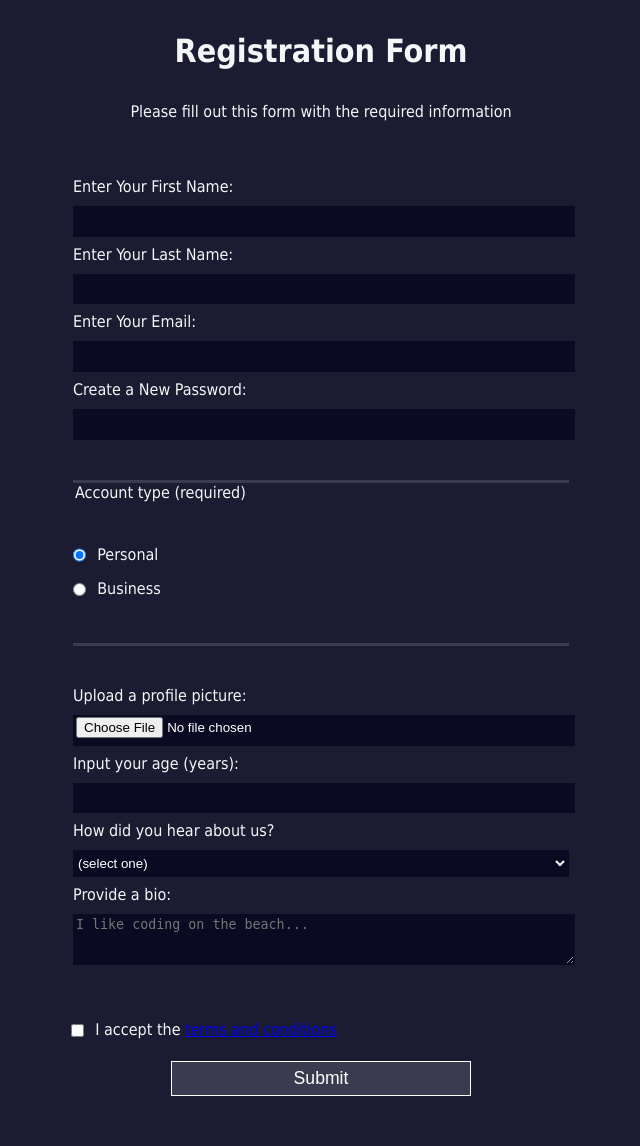
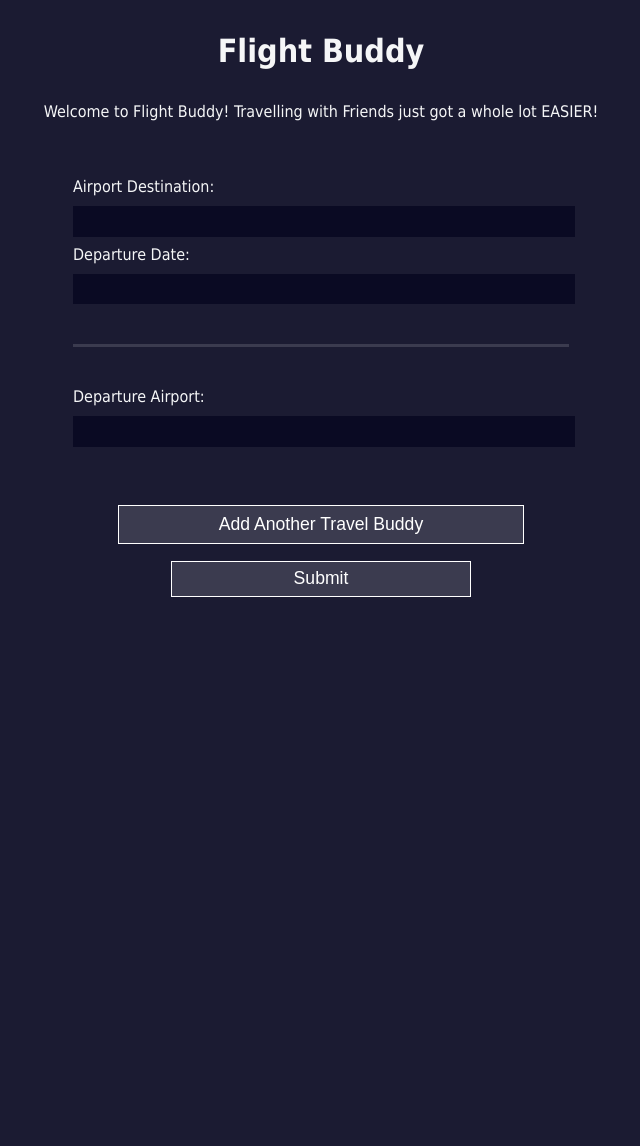
Before and after one commit to tsubaric/flight-buddy, a Flask app: page / in a window 1280 px wide. Shown: the whole page, without its empty margins (319-959 px from the left). After the commit the page ends 597 px from the top, so only its background shows below. Run offline with Flask 3, Linux system fonts and the light colour scheme.

Commit message:
basic front end

```diff
--- a/templates/index_css.html
+++ b/templates/index_css.html
@@ -3,7 +3,7 @@
 <head>
     <meta charset="UTF-8">
     <meta http-equiv="X-UA-Compatible" content="IE=edge">
-    <title>Registration Form</title>
+    <title>Flight Buddy</title>
     <style>
         body {
             width: 100%;
@@ -75,45 +75,35 @@
             padding: 1px 2px;
         }
 
+        input[type="add_buddy"] {
+            display: block;
+            width: 80%;
+            margin: 1em auto;
+            height: 2em;
+            font-size: 1.1rem;
+            background-color: #3b3b4f;
+            border-color: white;
+            min-width: 300px;
+            text-align: center;
+        }
+
         .inline{
             display: inline;
         }
     </style>
 </head>
 <body>
-    <h1>Registration Form</h1>
-    <p>Please fill out this form with the required information</p>
+    <h1>Flight Buddy</h1>
+    <p>Welcome to Flight Buddy! Travelling with Friends just got a whole lot EASIER!</p>
     <form method="post" action='https://register-demo.freecodecamp.org'>
         <fieldset>
-            <label for="first-name">Enter Your First Name: <input id="first-name" name="first-name" type="text" required /></label>
-            <label for="last-name">Enter Your Last Name: <input id="last-name" name="last-name" type="text" required /></label>
-            <label for="email">Enter Your Email: <input id="email" name="email" type="email" required /></label>
-            <label for="new-password">Create a New Password: <input id="new-password" name="new-password" type="password" pattern="[a-z0-5]{8,}" required /></label>
+            <label for="destination">Airport Destination: <input id="destination" name="destination" type="text" required /></label>
+            <label for="date">Departure Date: <input id="date" name="date" type="text" required /></label>
         </fieldset>
         <fieldset>
-            <legend>Account type (required)</legend>
-            <label for="personal-account"><input id="personal-account" type="radio" name="account-type" class="inline" checked /> Personal</label>
-            <label for="business-account"><input id="business-account" type="radio" name="account-type" class="inline" /> Business</label>
+            <label for="first-name">Departure Airport: <input id="first-name" name="first-name" type="text" required /></label>
         </fieldset>
-        <fieldset>
-            <label for="profile-picture">Upload a profile picture: <input id="profile-picture" type="file" name="file" /></label>
-            <label for="age">Input your age (years): <input id="age" type="number" name="age" min="13" max="120" /></label>
-            <label for="referrer">How did you hear about us?
-                <select id="referrer" name="referrer">
-                    <option value="">(select one)</option>
-                    <option value="1">freeCodeCamp News</option>
-                    <option value="2">freeCodeCamp YouTube Channel</option>
-                    <option value="3">freeCodeCamp Forum</option>
-                    <option value="4">Other</option>
-                </select>
-            </label>
-            <label for="bio">Provide a bio:
-                <textarea id="bio" name="bio" rows="3" cols="30" placeholder="I like coding on the beach..."></textarea>
-            </label>
-        </fieldset>
-        <label for="terms-and-conditions">
-            <input class="inline" id="terms-and-conditions" type="checkbox" required name="terms-and-conditions" /> I accept the <a href="https://www.freecodecamp.org/news/terms-of-service/">terms and conditions</a>
-        </label>
+        <input type="add_buddy" value="Add Another Travel Buddy" />
         <input type="submit" value="Submit" />
     </form>
 </body>
```
Also changed, not shown: templates/index.html (deleted, +0 -14 lines), templates/styles.css (deleted, +0 -12 lines).
